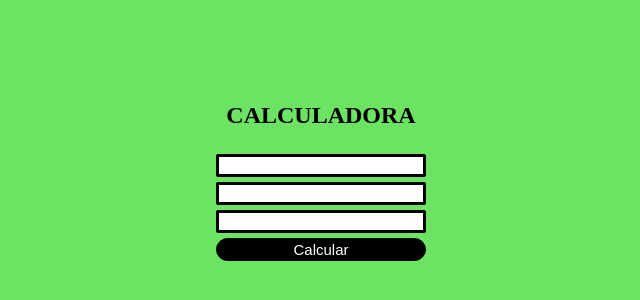
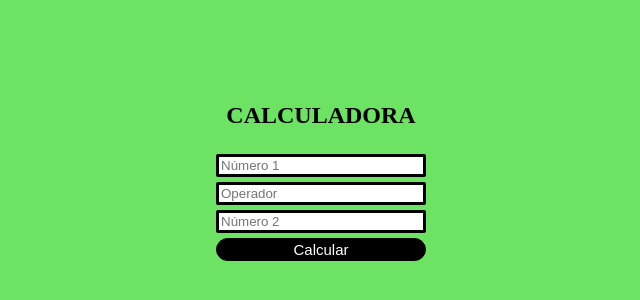
Before and after one commit to AndreRuben03/calculadora, a plain HTML site: page index.html in a window 1280 px wide. Shown: the part 218-518 px from the top of the page, without its empty margins (319-959 px from the left). Drawn offline with Linux system fonts and the light colour scheme.

Commit message:
correções no input

```diff
--- a/index.html
+++ b/index.html
@@ -13,9 +13,9 @@
             <h2>
                 CALCULADORA
             </h2>
-            <input type="number" id="n1">
-            <input type="text" id="operador">
-            <input type="number" id="n2">
+            <input type="number" id="n1" placeholder="Número 1">
+            <input type="text" id="operador" placeholder="Operador">
+            <input type="number" id="n2" placeholder="Número 2">
             <button onclick="calculadora()" class="botao">
                 Calcular
             </button>
```
